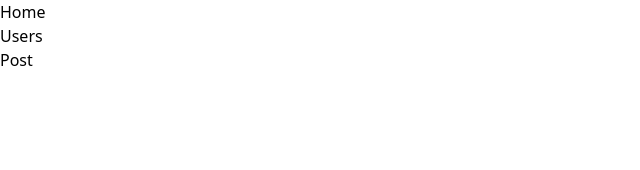
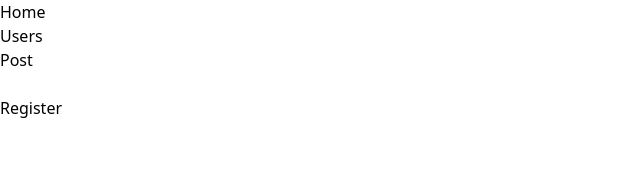
Before and after one commit to Ju4n-P/front-rent-flat, a React (Create React App) app: page /sign_up in a window 1280 px wide. Before the commit this address had no page. Shown: the top 170 px of the page, without its empty margins (0-640 px from the left). Built offline with nearby package versions, Linux system fonts and the light colour scheme.

Commit message:
add an aweful form but working for sign up

```diff
--- a/src/App.js
+++ b/src/App.js
@@ -1,8 +1,7 @@
 import Layout from "./layout/Layout";
 import Home from "./pages/home/Home";
-import Users from "./pages/users/Users";
-import User from "./pages/user/User";
-import Post from "./pages/post/Post"
+import SignupPage from "./pages/signupPage/SignupPage";
+import Post from "./pages/post/Post";
 import ListOfComponents from "./compnents/listOfCompnents/ListOfComponents";
 import "./styles/index.scss";
 import { BrowserRouter, Routes, Route } from "react-router-dom";
@@ -11,13 +10,12 @@ function App() {
   return (
     <BrowserRouter>
       <Layout>
-          <Routes>
-            <Route path="/" element={<Home />} />
-            <Route path="/users" element={<Users />} />
-            <Route path="/users/:id" element={<User />} />
-            <Route path="/post" element={<Post />} />
-            <Route path="/post/:id" element={<ListOfComponents />} />
-          </Routes>
+        <Routes>
+          <Route path="/" element={<Home />} />
+          <Route path="/sign_up" element={<SignupPage />} />
+          <Route path="/post" element={<Post />} />
+          <Route path="/post/:id" element={<ListOfComponents />} />
+        </Routes>
       </Layout>
     </BrowserRouter>
   );
--- /dev/null
+++ b/src/compnents/Signup/index.jsx
@@ -0,0 +1,69 @@
+import React, { useState } from "react";
+
+const Signup = () => {
+  const [email, setEmail] = useState("");
+  const [password, setPassword] = useState("");
+
+  const handleSubmit = (e) => {
+    e.preventDefault();
+  };
+
+  const data = {
+    email,
+    password,
+  };
+
+  const registerFetchRequest = () => {
+    fetch("https://api-rails-immocoin.herokuapp.com/users", {
+      method: "post",
+      headers: {
+        "Content-Type": "application/json",
+      },
+      body: JSON.stringify(data),
+    })
+      .then((response) => response.json())
+      .then((response) => {
+        if (response.error) {
+        } else {
+          console.log(response.jwt);
+          window.location.href = "/";
+        }
+        console.log("sign up successfully");
+      });
+  };
+
+  return (
+    <div>
+      <form action="post" className="Form" onSubmit={handleSubmit}>
+        <input
+          label="Email"
+          variant="filled"
+          type="email"
+          required
+          value={email}
+          onChange={(e) => setEmail(e.target.value)}
+        />
+        <input
+          label="Password"
+          variant="filled"
+          type="password"
+          required
+          value={password}
+          onChange={(e) => setPassword(e.target.value)}
+        />
+        <div className="Button">
+          <button
+            type="submit"
+            variant="contained"
+            color="primary"
+            onClick={() => registerFetchRequest()}
+          >
+            Register
+          </button>
+        </div>
+      </form>
+    </div>
+  );
+};
+
+export default Signup;
--- /dev/null
+++ b/src/pages/signupPage/SignupPage.jsx
@@ -0,0 +1,12 @@
+import React from "react";
+import Signup from "../../compnents/Signup";
+
+const SignupPage = () => {
+  return (
+    <div>
+      <Signup />
+    </div>
+  );
+};
+
+export default SignupPage;
```
Also changed, not shown: src/pages/signupPage/SignupPage.scss (added).
